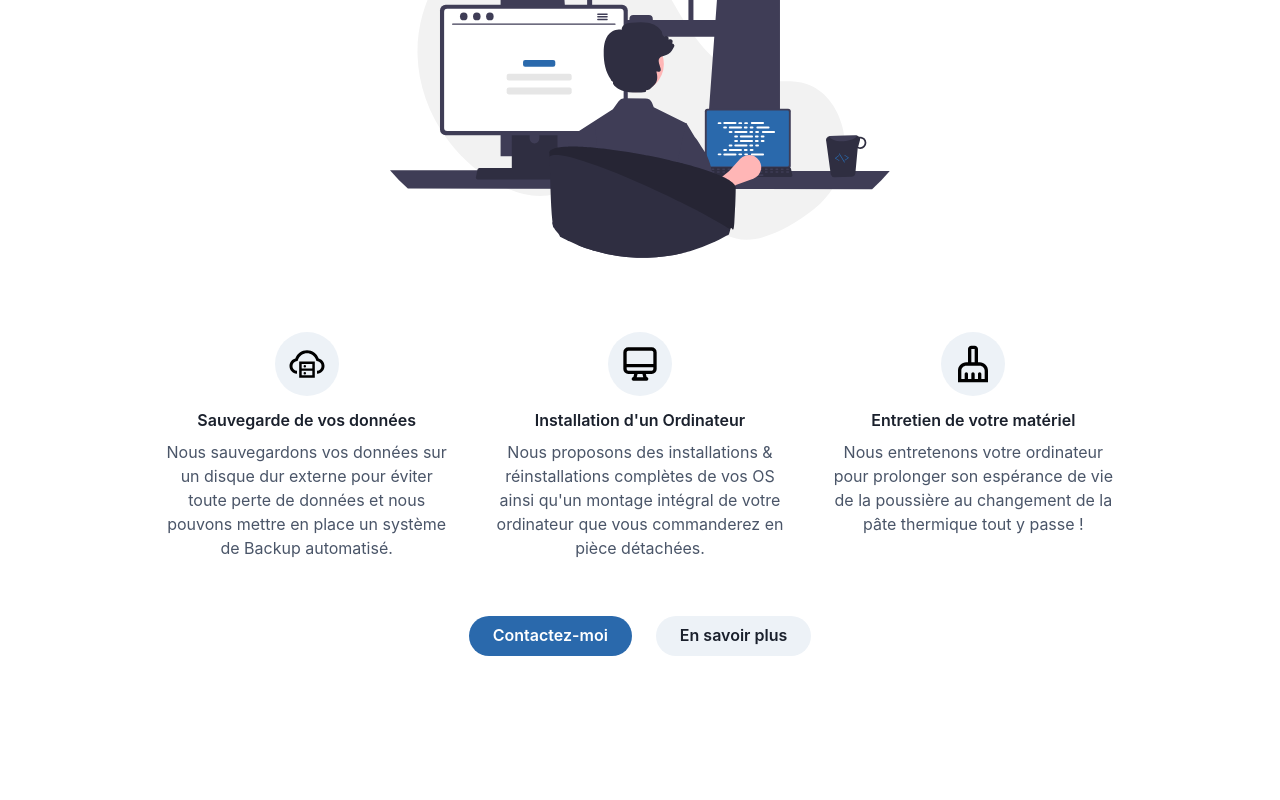
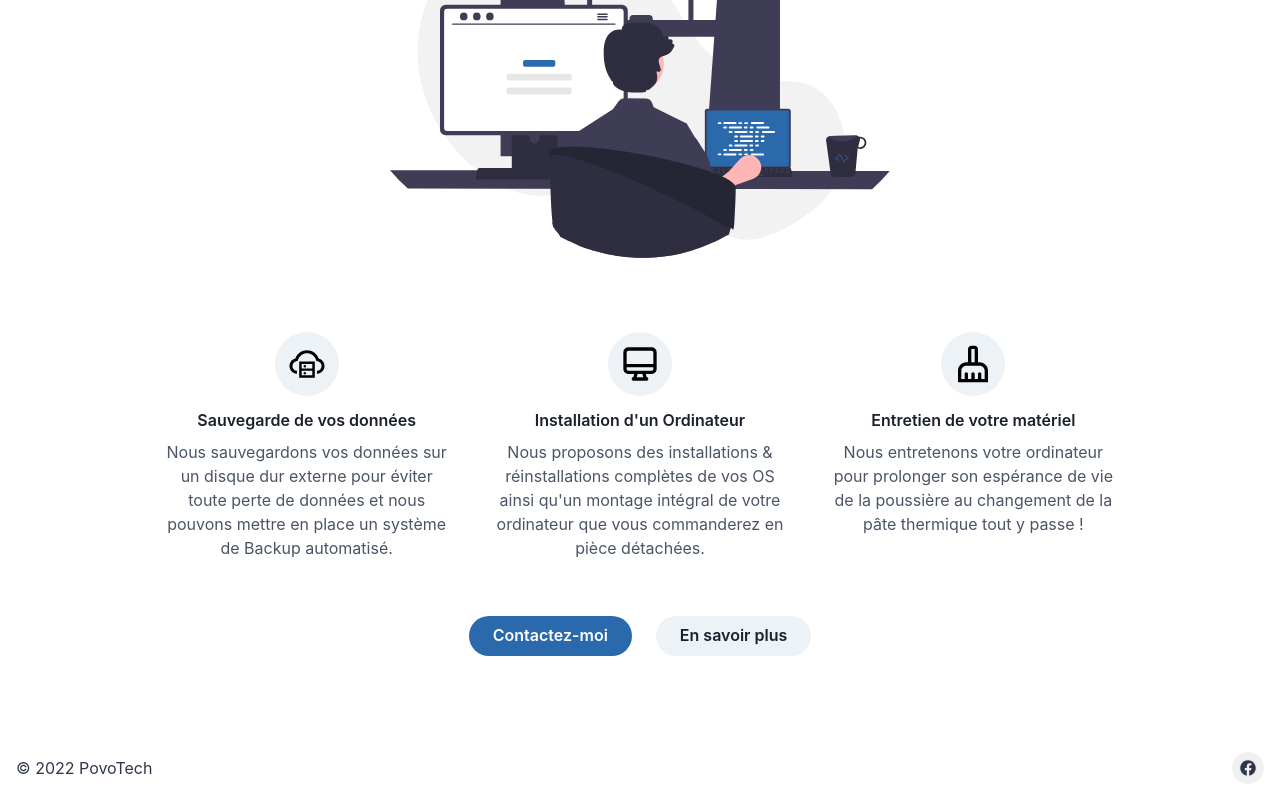
Before and after one commit to Povotech/Website, a Next.js app: page / in a window 1280 px wide. Shown: the part 372-1172 px from the top of the page. Before the commit the page ends 1108 px from the top, so only its background shows below. Built offline with nearby package versions, Linux system fonts and the light colour scheme.

Commit message:
Add Footer

```diff
--- /dev/null
+++ b/components/Footer.tsx
@@ -0,0 +1,69 @@
+import {
+  Box,
+  chakra,
+  Container,
+  Stack,
+  Text,
+  VisuallyHidden,
+} from "@chakra-ui/react";
+import { FaFacebook } from "react-icons/fa";
+import { ReactNode } from "react";
+
+const SocialButton = ({
+  children,
+  label,
+  href,
+}: {
+  children: ReactNode;
+  label: string;
+  href: string;
+}) => {
+  return (
+    <chakra.button
+      bg={"blackAlpha.100"}
+      rounded={"full"}
+      w={8}
+      h={8}
+      cursor={"pointer"}
+      as={"a"}
+      href={href}
+      display={"inline-flex"}
+      alignItems={"center"}
+      justifyContent={"center"}
+      transition={"background 0.3s ease"}
+      _hover={{
+        bg: "blackAlpha.200",
+      }}
+    >
+      <VisuallyHidden>{label}</VisuallyHidden>
+      {children}
+    </chakra.button>
+  );
+};
+
+export const Footer = () => {
+  const year = new Date().getFullYear();
+  return (
+    <Box color={"gray.700"}>
+      <Container
+        as={Stack}
+        maxW={"100wh"}
+        py={4}
+        direction={{ base: "column", md: "row" }}
+        spacing={4}
+        justify={{ base: "center", md: "space-between" }}
+        align={{ base: "center", md: "center" }}
+      >
+        <Text>© {year} PovoTech</Text>
+        <Stack direction={"row"} spacing={6}>
+          <SocialButton
+            label={"Facebook"}
+            href={"https://www.facebook.com/povotech2a"}
+          >
+            <FaFacebook />
+          </SocialButton>
+        </Stack>
+      </Container>
+    </Box>
+  );
+};
--- a/components/Layout.tsx
+++ b/components/Layout.tsx
@@ -1,12 +1,14 @@
 import { Container, Stack, StackProps } from "@chakra-ui/react";
 import { FC, PropsWithChildren } from "react";
+import { Footer } from "./Footer";
 import { NavBar } from "./NavBar";
 
 export const Layout: FC<PropsWithChildren<StackProps>> = ({
   children,
   ...props
 }) => (
-  <Container maxW={"5xl"}>
+  <>
+    <Container minH={"100vh"} maxW={"5xl"}>
       <NavBar />
       <Stack
         textAlign={"center"}
@@ -18,4 +20,6 @@
         {children}
       </Stack>
     </Container>
+    <Footer />
+  </>
 );
```
Lines whose indentation alone changed are shown as unchanged.
